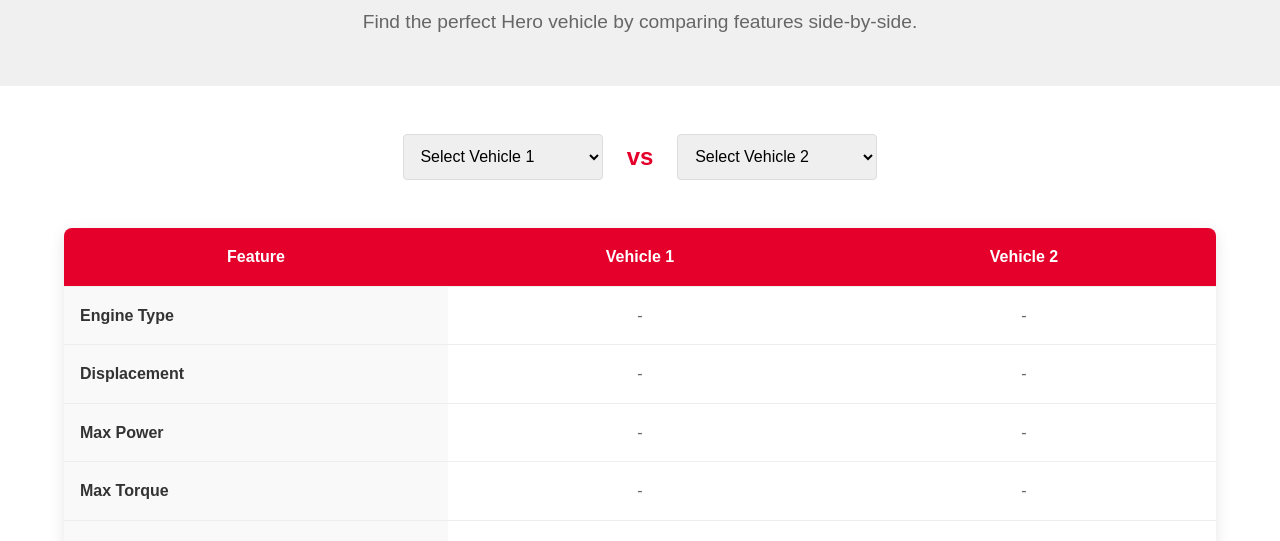
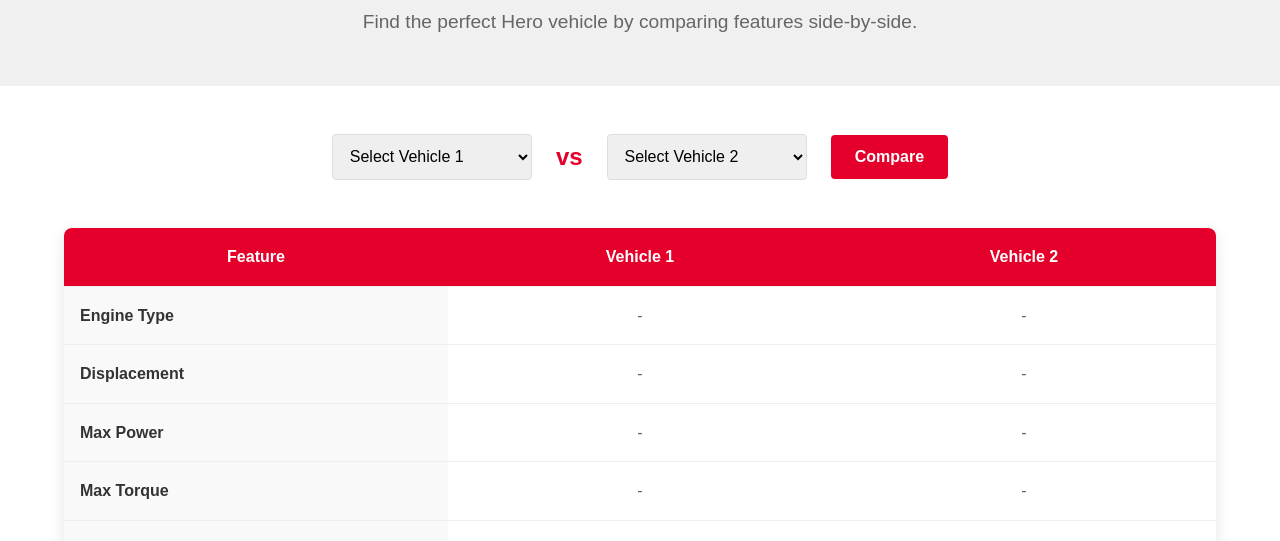
Before and after one commit to Virshin1/Hero-Motocorp, a plain HTML site: page comparison.html in a window 1280 px wide. Shown: the part 252-793 px from the top of the page. Drawn offline with Linux system fonts and the light colour scheme.

Commit message:
Reverted

```diff
--- a/comparison.html
+++ b/comparison.html
@@ -79,6 +79,7 @@
                     <option value="vida-v1">Vida V1</option>
                 </optgroup>
             </select>
+            <button class="compare-btn">Compare</button>
         </div>
 
         <div class="comparison-results">
```
